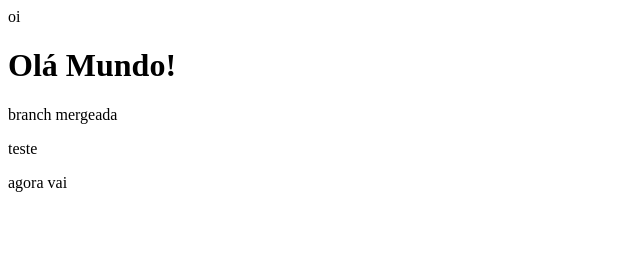
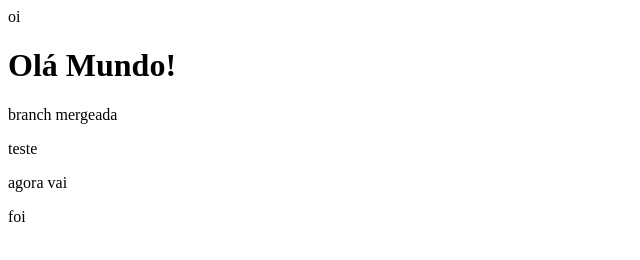
Before and after one commit to JefKazuma/teste-git, a plain HTML site: page index.html in a window 1280 px wide. Shown: the full height of the page, 0-640 px from the left. Drawn offline with Linux system fonts and the light colour scheme.

Commit message:
Teste foi

```diff
--- a/index.html
+++ b/index.html
@@ -11,5 +11,6 @@
     <p>branch mergeada</p>
     <p>teste</p>
     <p>agora vai</p>
+    <p>foi</p>
   </body>
 </html>
```
